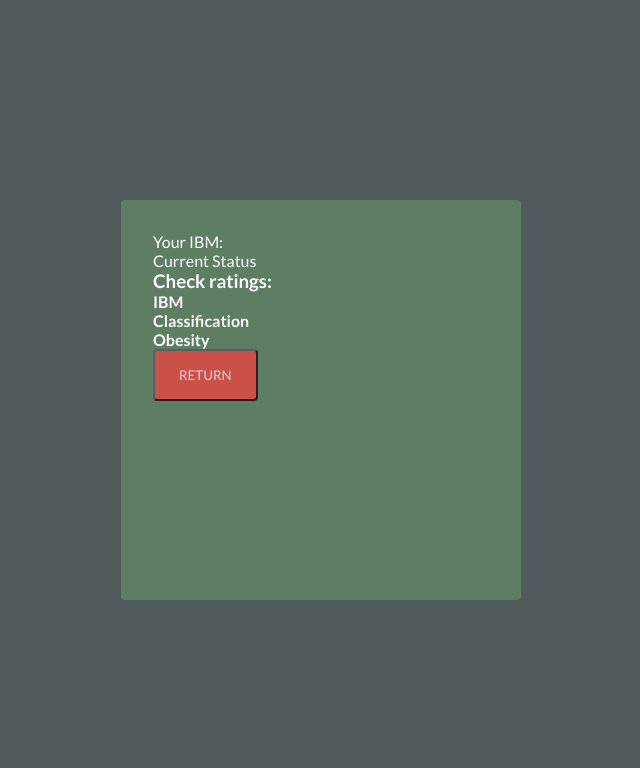
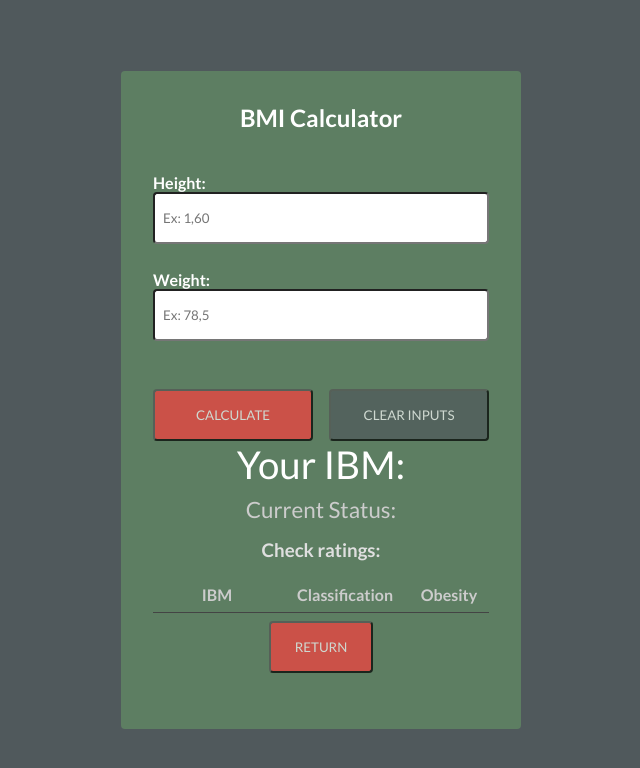
Before and after one commit to PedroFranco-Dev/BMI-Calculator, a plain HTML site: page index.html in a window 1280 px wide. Shown: the whole page, without its empty margins (319-959 px from the left). Drawn offline with Linux system fonts and the light colour scheme.

Commit message:
Finishing Styles

```diff
--- a/css/styles.css
+++ b/css/styles.css
@@ -47,7 +47,7 @@ body {
 .form-control label {
     font-weight: bold;
     margin-top: 0.6rem;
-    color: #ccc;
+    color: #fff;
 }
 
 .form-control input {
@@ -81,3 +81,73 @@ button:hover {
 #clear-btn {
     background-color: #50595c;
 }
+
+#result-container {
+    text-align: center;
+    display: flex;
+    flex-direction: column;
+}
+
+#ibm-number {
+    font-size: 2.4rem;
+    margin-bottom: 0.6rem;
+}
+
+#ibm-info {
+    font-size: 1.4rem;
+    color: #ccc;
+}
+
+#result-container h3 {
+    margin-top: 1rem;
+    color: #dfdfdf;
+}
+
+#ibm-table {
+    margin: 1.5rem 0;
+    font-size: 1rem;
+}
+
+#table-header {
+    font-weight: bold;
+    color: #ccc;
+}
+
+#table-header,
+#table-data {
+    display: flex;
+    justify-content: space-between;
+    margin-bottom: 0.5rem;
+    padding-bottom: 0.5rem;
+    border-bottom: 1px solid #444;
+}
+
+#table-header h4,
+#table-data p {
+    flex: 1;
+}
+
+#table-header h4:nth-child(3),
+#table-data h4:nth-child(3) {
+    max-width: 80px;
+}
+
+#back-btn {
+    align-self: center;
+}
+
+.good {
+    color: #12db34;
+}
+
+.low {
+    color: #dbce12;
+}
+
+.medium {
+    color: #db6212;
+}
+
+.high {
+    color: #db1912;
+}
--- a/index.html
+++ b/index.html
@@ -13,7 +13,7 @@
 </head>
 <body>
     <div class="container">
-        <div id="calc-container" class="hide">
+        <div id="calc-container" >
             <h2>BMI Calculator</h2>
             <form id="bmi-form">
                 <div class="form-inputs">
@@ -42,9 +42,9 @@
                 </div>
             </form>
         </div>
-        <div id="result-container">
+        <div id="result-container" >
             <p id="ibm-number">Your IBM: <span></span></p>
-            <p id="ibm-info">Current Status</p>
+            <p id="ibm-info">Current Status: <span></span></p>
             <h3>Check ratings:</h3>
             <div id="ibm-table">
                 <div id="table-header">
```
